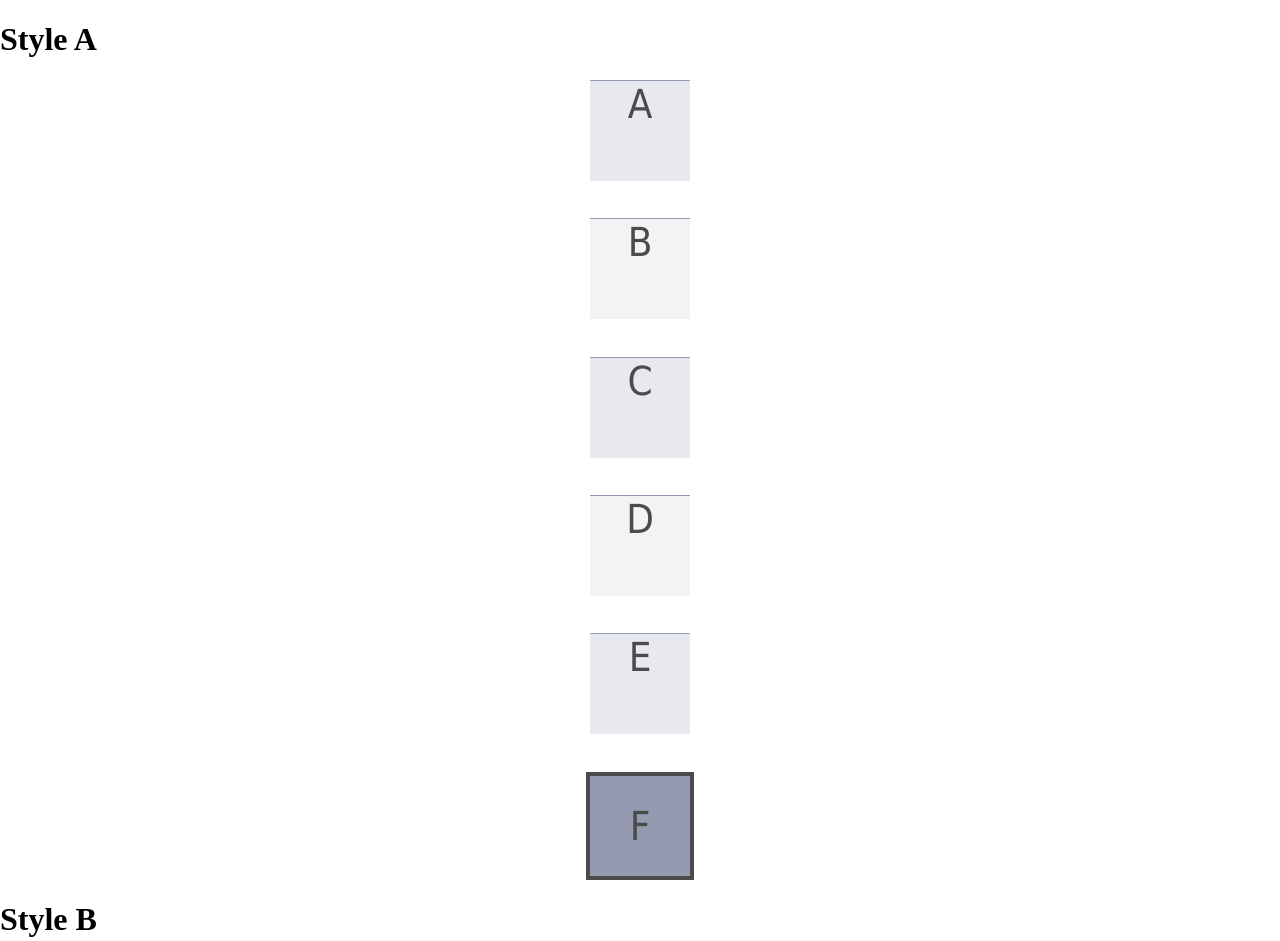
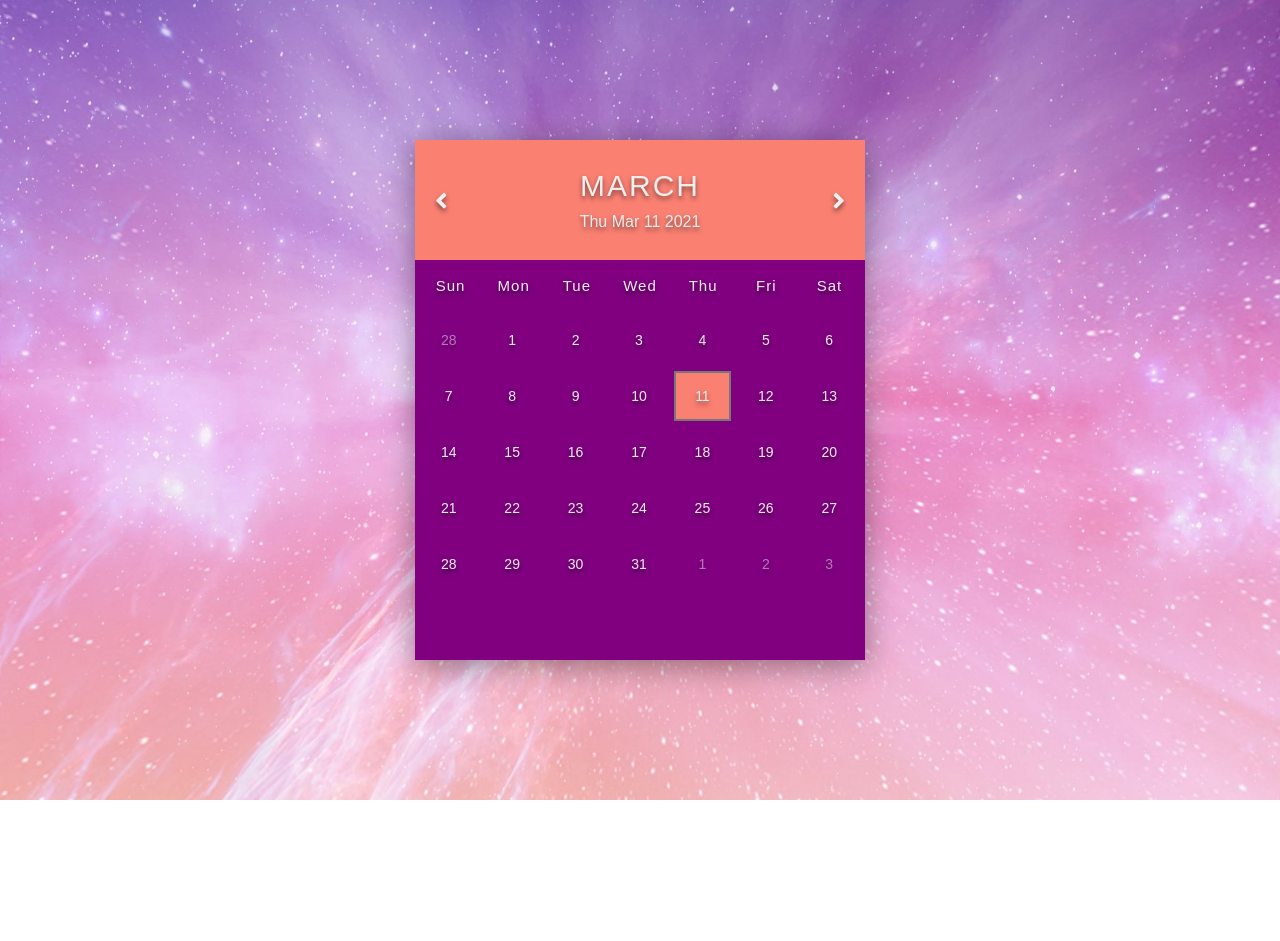
Before and after one commit to B-Jargal/B-Jargal.github.io, a plain HTML site: page index.html in a window 1280 px wide. Shown: the top 941 px of the page. After the commit the page ends 800 px from the top, so only its background shows below. Drawn offline with Linux system fonts and the light colour scheme.

Commit message:
my first commit

```diff
--- a/index.html
+++ b/index.html
@@ -1,30 +1,35 @@
 <!DOCTYPE html>
 <html lang="mn">
     <head>
-        <title>"ICSI301 Лаборатори#1"</title>
-        <link rel="stylesheet" href="styleC.css">
         <meta charset="UTF-8">
+        <meta name="viewpoint" content="width=device-width, initial-scale=1.0">
+        <title>Лаборатори №3</title>
+        <link rel="stylesheet" href="style.css">
+        <link rel="stylesheet" href="https://cdnjs.cloudflare.com/ajax/libs/font-awesome/5.13.0/css/all.min.css"/>
     </head>
     <body>
-        <h1>Style A</h1>
-        <nav class="container">
-            <link rel="stylesheet" href="styleA.css">
-            <div class="main a">A</div>
-            <div class="main b">B</div>
-            <div class="main a">C</div>
-            <div class="main b">D</div>
-            <div class="main a">E</div>
-            <div class="main f">F</div>
-        </nav>
-        <h1>Style B</h1>
-        <nav class="container1">
-            <link rel="stylesheet" href="styleB.css">
-            <div class="main1 a1">A</div>
-            <div class="main1 b1">B</div>
-            <div class="main1 c1">C</div>
-            <div class="main1 d1">D</div>
-            <div class="main1 e1">E</div>
-            <div class="main1 f1">F</div>
-        </nav>
+        <div class="container">
+            <div class="calendar">
+                <div class="month">
+                    <i class="fas fa-angle-left prev"></i>
+                    <div class="date">
+                        <h1></h1>
+                        <p></p>
+                    </div>
+                    <i class="fas fa-angle-right next"></i>
+                </div>
+                <div class="weekdays">
+                    <div>Sun</div>
+                    <div>Mon</div>
+                    <div>Tue</div>
+                    <div>Wed</div>
+                    <div>Thu</div>
+                    <div>Fri</div>
+                    <div>Sat</div>
+                </div>
+                <div onmouseover="mOver(this)" onmouseout="mOut(this)" class="days"></div>
+            </div>
+        </div>
+        <script src="script.js"></script>
     </body>
 </html>
--- /dev/null
+++ b/script.js
@@ -0,0 +1,93 @@
+const date=new Date();
+
+const renderCalender=()=>
+{
+    date.setDate(1);
+
+
+const monthDays=document.querySelector(".days");
+
+const lastDay=new Date(date.getFullYear(),date.getMonth()+1,0).getDate();
+
+const prevLastDay=new Date(date.getFullYear(),date.getMonth(),0).getDate();
+const firstDayIndex=date.getDay();
+
+const lastDayIndex=new Date(date.getFullYear(),date.getMonth()+1,0).getDay();
+
+const nextDays=7-lastDayIndex-1;
+
+const month=[
+    "January",
+    "February",
+    "March",
+    "April",
+    "May",
+    "June",
+    "July",
+    "August",
+    "September",
+    "October",
+    "November",
+    "December",
+];
+
+document.querySelector(".date h1").
+innerHTML=month[date.getMonth()];
+
+document.querySelector(".date p").
+innerHTML=new Date().toDateString();
+
+let days="";
+
+for(let x=firstDayIndex; x>0;x--)
+{
+    days+=`<div class="prev-date">${prevLastDay-x+1}</div>`;
+}
+
+for(let i=1;i<=lastDay;i++)
+{
+    if(i===new Date().getDate()&&date.getMonth()===new Date().getMonth())
+    {
+        days +=`<div class="today">${i}</div>`;
+    }
+    else
+    {
+        days +=`<div>${i}</div>`;
+    }
+}
+
+for(let j=1;j<=nextDays;j++)
+{
+    days +=`<div class="next-date">${j}</div>`;
+    monthDays.innerHTML=days;
+}
+}
+
+
+document.querySelector(".prev").
+addEventListener("click",()=>{
+    date.setMonth(date.getMonth()-1);
+    renderCalender();
+});
+document.querySelector(".next").
+addEventListener("click",()=>{
+    date.setMonth(date.getMonth()+1);
+    renderCalender();
+});
+renderCalender();
+
+
+
+
+
+mobiscroll.eventcalendar('#eventcalendar', {
+    data: [{
+      start: new Date(2020, 2, 18, 8, 0),
+      end: new Date(2020, 2, 18, 17, 0),
+      title: 'My First Event'
+    }, {
+      start: new Date(2020, 2, 18, 9, 0),
+      end: new Date(2020, 2, 20, 13, 0),
+      title: 'My Second Event'
+    }]
+  });
--- /dev/null
+++ b/style.css
@@ -0,0 +1,107 @@
+*{
+    margin:0;
+    padding:0;
+    box-sizing:border-box;
+    font-family:"Quicksand", sans-serif;
+}
+
+html{
+    font-size:62.5%;
+}
+
+.container{
+    width:100%;
+    height:100vh;
+    background-color:#234;
+    background-image: url(1.jpg);
+    background-position: center;
+    background-repeat: no-repeat;
+    background-size: cover;
+    color:#eee;
+    display:flex;
+    justify-content:center;
+    align-items:center;
+}
+.calendar{
+    width:45rem;
+    height:52rem;
+    background-color:purple;
+    box-shadow:0 0.5rem 3rem rgba(0,0,0,0.4);
+}
+.month{
+    width:100%;
+    height:12rem;
+    background-color:salmon;
+    display:flex;
+    justify-content:space-between;
+    align-items:center;
+    padding:0 2rem;
+    text-align:center;
+    text-shadow:0 0.3rem 0.5rem rgba(0,0,0,0.5);
+}
+.month i{
+    font-size:2.5rem;
+    cursor:pointer;
+}
+.month h1{
+    font-size:3rem;
+    font-weight:400;
+    text-transform:uppercase;
+    letter-spacing: 0.2rem;
+    margin-bottom:1rem;
+}
+
+.month p{
+    font-size:1.6rem;
+}
+.weekdays{
+    width:100%;
+    height:5rem;
+    padding:0 0.4rem;
+    display:flex;
+    align-items:center;
+}
+.weekdays div{
+    font-size:1.5rem;
+    font-weight:400;
+    letter-spacing: 0.1rem;
+    width:calc(44.2rem/7);
+    display:flex;
+    justify-content: center;
+    align-items: center;
+    text-shadow: 0 0.3rem 0.5rem rgba(0,0,0,0.5);
+}
+.days{
+    width:100%;
+    display:flex;
+    flex-wrap:wrap;
+    padding:0.2rem;
+}
+
+.days div{
+    font-size:1.4rem;
+    margin:0.3rem;
+    width:calc(40.2rem/7);
+    height:5rem;
+    display:flex;
+    justify-content: center;
+    align-items: center;
+    text-shadow: 0 0.3rem 0.5rem rgba(0,0,0,0.5);
+    transition: background-color 0.2s;
+
+}
+
+.days div:hover:not(.today){
+    background-color: turquoise;
+    border:0.2rem solid #777;
+    cursor:pointer;
+}
+
+.prev-date,
+.next-date{
+    opacity: 0.5;
+}
+.today{
+    border:0.2rem solid #777;
+    background-color: salmon;
+}
--- a/styleA.css
+++ /dev/null
@@ -1,33 +0,0 @@
-.container{
-    display:flex;
-    flex-direction: column;
-    justify-content: space-between;
-    align-items:center;
-    min-height:100%;
-}
-html,body{
-    height:100%;
-    margin: 0;
-}
-.a{
-    background-color: #dfe1e7;
-}
-.b{
-    background-color: #eeeff2;
-}
-.main{
-    border-top:1px solid #687291;
-    display:inline-block;
-    font-family:"Tahoma", sans-serif;
-    font-size: 40px;
-    height:100px;
-    width:100px;
-    text-align:center;
-}
-.f{
-    align-items:center;
-    justify-content: center;
-    background-color:#687291;
-    border:4px solid black;
-    display:flex;
-}
--- a/styleB.css
+++ /dev/null
@@ -1,29 +0,0 @@
-.container1{
-    display:flex;
-    flex-direction: row;
-    flex-wrap: flex-start;
-    min-height:100%;
-}
-html,body{
-    height:100%;
-    margin: 0;
-}
-.main1{
-    background-color:#eeeff2;
-    border-left: 10px dotted #D0D0FF;
-    height: 150px;
-    width: 100px;
-    font-family:"Tahoma", sans-serif;
-    font-size:40px;
-    margin: 5px;
-    padding:10px 0 0 10px;
-}
-.main1:hover{
-    background-color: yellow;
-    color: goldenrod;
-    cursor: pointer;
-}
-.f1{
-    align-self:flex-end;
-    flex-wrap:wrap;
-}
--- a/styleC.css
+++ /dev/null
@@ -1,50 +0,0 @@
-.a{
-    transition-duration:350ms;
-    transition-property:background;
-    opacity: .7;
-}
-.a:hover{
-    background:radial-gradient(red 30%, yellow);
-    transform: rotate(45deg);
-    opacity: 1;
-    bottom: 25px;
-}
-.b{
-    transition-duration:350ms;
-    transition-property:background;
-    opacity: .7;
-}
-.b:hover{-webkit-animation: flip-scale-up-hor 0.5s linear both;
-    animation: flip-scale-up-hor 0.5s linear both;}
-    @-webkit-keyframes flip-scale-up-hor {
-        0% {
-          -webkit-transform: scale(1) rotateX(0);
-                  transform: scale(1) rotateX(0);
-        }
-        50% {
-          -webkit-transform: scale(2.5) rotateX(-90deg);
-                  transform: scale(2.5) rotateX(-90deg);
-        }
-      }
-      @keyframes flip-scale-up-hor {
-        0% {
-          -webkit-transform: scale(1) rotateX(0);
-                  transform: scale(1) rotateX(0);
-        }
-        50% {
-          -webkit-transform: scale(2.5) rotateX(-90deg);
-                  transform: scale(2.5) rotateX(-90deg);
-        }
-        100% {
-          -webkit-transform: scale(1) rotateX(-180deg);
-                  transform: scale(1) rotateX(-180deg);
-        }
-      }
-.f{
-    transition-duration:350ms;
-    transition-property:background;
-    opacity: .7;
-}
-.f:hover{
-    box-shadow: 0 0 10px 10px rgba(0,0,0,.5);
-}
```
Also changed, not shown: 1.jpg (added).
